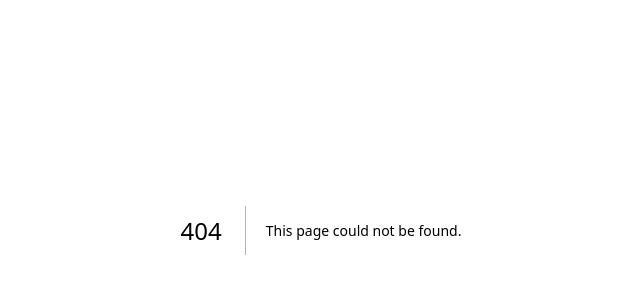
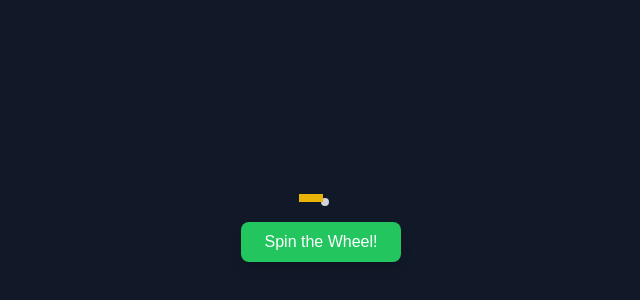
Before and after one commit to AustinVosler/AustinVosler.github.io, a Next.js app: page /tools/coinflip in a window 1280 px wide. Before the commit this address had no page. Shown: the part 170-470 px from the top of the page, without its empty margins (319-959 px from the left). Built offline with nearby package versions, Linux system fonts and the light colour scheme.

Commit message:
coinflip page made

```diff
--- a/app/components/PCEncrypta.tsx
+++ b/app/components/PCEncrypta.tsx
@@ -1,3 +1,5 @@
+import React from "react";
+
 export default function PCEncrypta()
 {
   return <div className="relative w-[512px] h-64 bg-violet-900 rounded-xl">
--- a/app/components/PCPortfolio.tsx
+++ b/app/components/PCPortfolio.tsx
@@ -1,3 +1,5 @@
+import React from "react";
+
 export default function PCPortfolio()
 {
   return <div className="relative w-[512px] h-64 bg-violet-900 rounded-xl">
--- a/app/components/PCWDS.tsx
+++ b/app/components/PCWDS.tsx
@@ -1,3 +1,5 @@
+import React from "react";
+
 export default function PCWDS()
 {
   return <div className="relative w-[512px] h-64 bg-violet-900 rounded-xl">
--- a/app/components/ProjectCardDefault.tsx
+++ b/app/components/ProjectCardDefault.tsx
@@ -1,3 +1,5 @@
+import React from "react";
+
 export default function PCEncrypta()
 {
   return <div className="relative w-[512px] h-64 bg-violet-900 rounded-xl">
--- /dev/null
+++ b/app/components/SpinningWheel.tsx
@@ -0,0 +1,95 @@
+"use client";
+
+import { useState } from "react";
+import React from "react";
+
+
+interface SpinningWheelProps {
+    segments: string[];
+  }
+
+export default function SpinningWheel({ segments }: SpinningWheelProps)
+{
+    const [angle, setAngle] = useState<number>(0);
+    const [spinning, setSpinning] = useState<boolean>(false);
+    const segmentAngle = 360 / segments.length;
+
+    const spinWheel = () =>
+    {
+        if (spinning)
+            return;
+
+        setSpinning(true);
+
+        const randomSpins = Math.floor(Math.random() * 10) + 5;
+        const randomOffset = Math.random() * 360;
+        const finalAngle = -1 * ((-1 * angle) + randomSpins * 360 + randomOffset);
+
+        setAngle(finalAngle);
+
+        setTimeout(() =>
+        {
+            setSpinning(false);
+            const normalizedAngle = -1 * finalAngle % 360;
+            const index = Math.floor(normalizedAngle / segmentAngle) % segments.length;
+
+            alert(`You landed on: ${segments[index]} finalAngle: ${normalizedAngle}`);
+        }, 3000);
+    };
+
+    return (
+      <div className="flex flex-col items-center justify-center min-h-screen bg-gray-900">
+      <div className="relative w-[512] h-[512]">
+        <div
+          className="absolute inset-0 rounded-full border-4 border-gray-300 transition-transform duration-[3000ms] ease-out"
+          style={{ transform: `rotate(${angle}deg)` }}
+        >
+        <svg viewBox="0 0 100 100" className="w-full h-full">
+          {segments.map((segment, i) => {
+            const startX = 50 + 50 * Math.cos((segmentAngle * i) * (Math.PI / 180));
+            const startY = 50 + 50 * Math.sin((segmentAngle * i) * (Math.PI / 180));
+            const endX = 50 + 50 * Math.cos((segmentAngle * (i + 1)) * (Math.PI / 180));
+            const endY = 50 + 50 * Math.sin((segmentAngle * (i + 1)) * (Math.PI / 180));
+
+            const labelX = 50 + 35 * Math.cos((segmentAngle * (i + 0.5)) * (Math.PI / 180)); // Move text outward
+            const labelY = 50 + 35 * Math.sin((segmentAngle * (i + 0.5)) * (Math.PI / 180)); // Adjust placement
+
+            const textRotation = (segmentAngle * i) + (segmentAngle / 2);
+            const textFlip = textRotation > 90 && textRotation < 270 ? 180 : 0;
+
+            return (
+              <g key={i}>
+                <path
+                  d={`M50,50 L${startX},${startY} A50,50 0 0,1 ${endX},${endY} Z`}
+                  fill={i % 2 === 0 ? "#FF0000" : "#000000"}
+                  stroke="white"
+                  strokeWidth="2"
+                />
+                <text
+                  x={labelX}
+                  y={labelY}
+                  fontSize="8"
+                  textAnchor="middle"
+                  transform={`rotate(${textFlip}, ${labelX}, ${labelY})`}
+                  fill="white"
+                  fontWeight="bold"
+                >
+                  {segment}
+                </text>
+              </g>
+            );
+          })}
+        </svg>
+        </div>
+        <div className="absolute right-1 top-1/2 -translate-y-1/2 translate-x-1/4 w-6 h-2 bg-yellow-500"></div>
+      </div>
+      <button
+        onClick={spinWheel}
+        className="mt-6 px-6 py-2 bg-green-500 text-white rounded-lg shadow-lg hover:bg-green-600 transition"
+        disabled={spinning}
+      >
+        {spinning ? "Spinning..." : "Spin the Wheel!"}
+      </button>
+    </div>
+  );
+}
--- a/app/components/WIP.tsx
+++ b/app/components/WIP.tsx
@@ -1,3 +1,5 @@
+import React from "react";
+
 import Image from "next/image"
 
 export default function WIP()
--- a/app/layout.tsx
+++ b/app/layout.tsx
@@ -1,6 +1,7 @@
 import type { Metadata } from "next";
 import localFont from "next/font/local";
 import "./globals.css";
+import React from "react";
 
 const geistSans = localFont({
   src: "./fonts/GeistVF.woff",
--- a/app/page.tsx
+++ b/app/page.tsx
@@ -1,5 +1,6 @@
 import Image from "next/image";
 import Link from "next/link";
+import React from "react";
 
 export default function Home() {
   return (
--- a/app/projects/page.tsx
+++ b/app/projects/page.tsx
@@ -3,6 +3,7 @@
 import PCEncrypta from "../components/PCEncrypta";
 import PCPortfolio from "../components/PCPortfolio";
 import PCWDS from "../components/PCWDS";
+import React from "react";
 
 /*
 * w-[512]
--- a/app/projects/project1/page.tsx
+++ b/app/projects/project1/page.tsx
@@ -1,6 +1,6 @@
 // import Image from "next/image";
-
-import WIP from "@/app/components/WIP";
+import React from "react";
+import WIP from "../../components/WIP";
 
 export default function Home() {
   return (
--- a/app/projects/project2/page.tsx
+++ b/app/projects/project2/page.tsx
@@ -1,5 +1,6 @@
 // import Image from "next/image";
-import WIP from "@/app/components/WIP";
+import React from "react";
+import WIP from "../../components/WIP";
 
 export default function Home() {
   return (
--- /dev/null
+++ b/app/tools/coinflip/page.tsx
@@ -0,0 +1,12 @@
+import React from "react";
+
+import SpinningWheel from "../../components/SpinningWheel";
+
+export default function Home() {
+  const segments = ["", "", "", "", "", "", "", "", "", "", "", "", "", "", "", "", "", "", "", ""];
+  return (
+    <div>
+      <SpinningWheel segments={segments} />
+    </div>
+  );
+}
```
